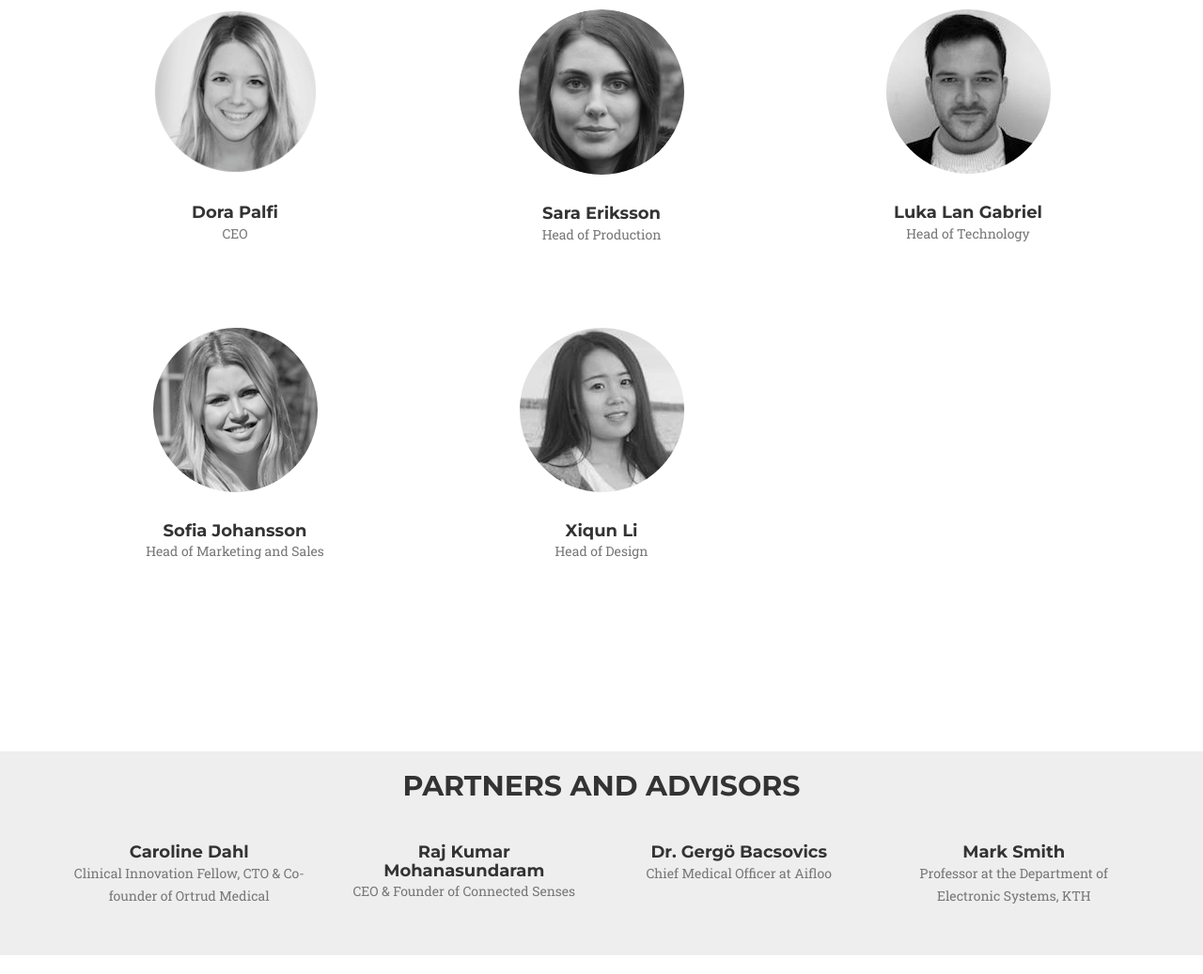
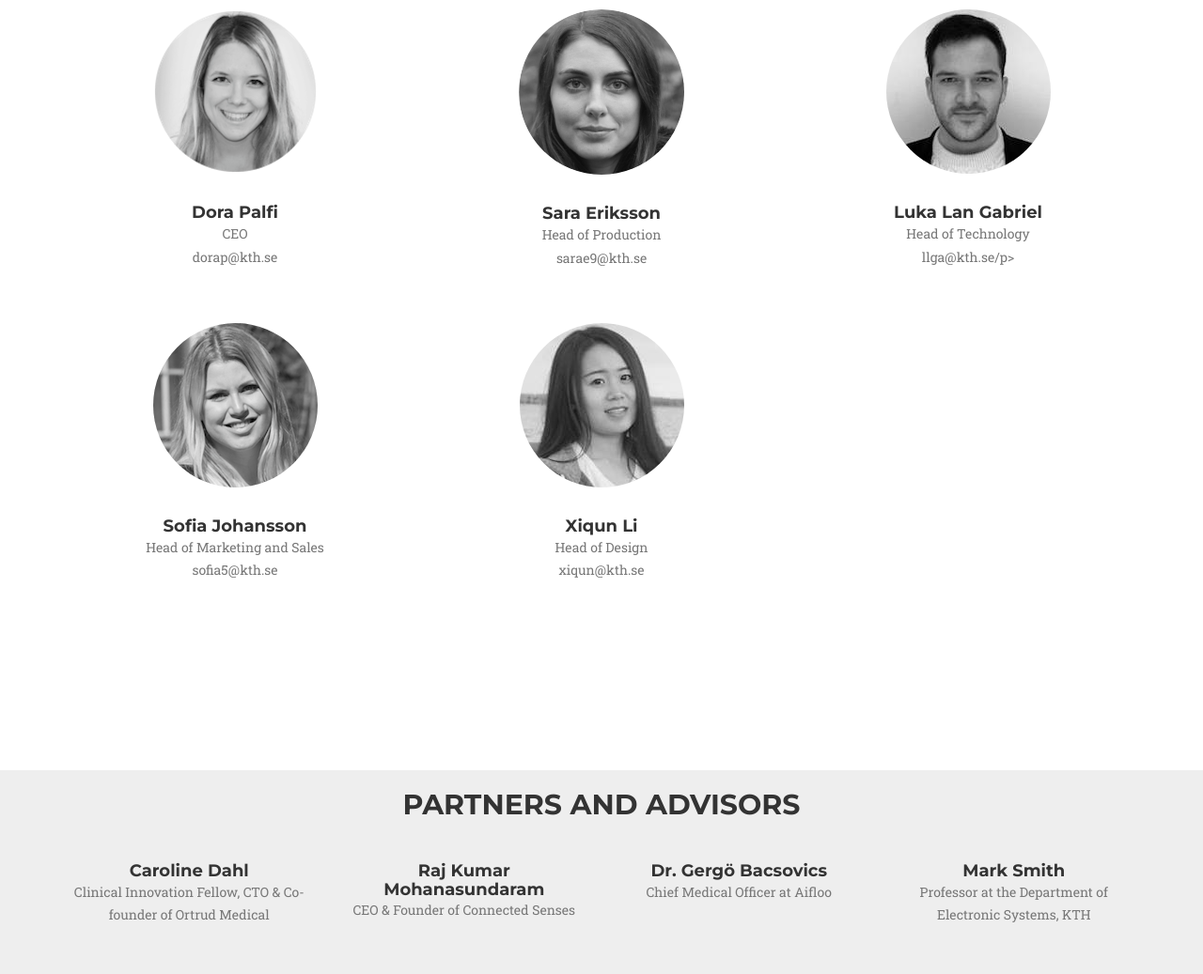
Before and after one commit to doripalfi/breasy, a website: page index.html in a window 1280 px wide. Shown: the part 4411-5448 px from the top of the page at 94% size. Drawn offline with nearby package versions, Linux system fonts and the light colour scheme; a web font is replaced by a local one.

Commit message:
inhaler missing

```diff
--- a/index.html
+++ b/index.html
@@ -358,14 +358,14 @@
                     <div class="team-member">
                         <img src="img/team/Dora.png" class="img-responsive img-circle" alt="">
                         <h4>Dora Palfi</h4>
-                        <p class="text-muted">CEO</p>
+                        <p class="text-muted">CEO<br>dorap@kth.se</p>
                     </div>
                 </div>
                 <div class="col-sm-4">
                     <div class="team-member">
                         <img src="img/team/Sara.png" class="img-responsive img-circle" alt="">
                         <h4>Sara Eriksson</h4>
-                        <p class="text-muted">Head of Production</p>
+                        <p class="text-muted">Head of Production<br>sarae9@kth.se</p>
                         <p class="text-muted"></p>
                     </div>
                 </div>
@@ -373,8 +373,7 @@
                     <div class="team-member">
                         <img src="img/luka.jpg" class="img-responsive img-circle" alt="">
                         <h4>Luka Lan Gabriel</h4>
-                        <p class="text-muted">Head of Technology</p>
-                        <br>
+                        <p class="text-muted">Head of Technology<br>llga@kth.se/p>
                     </div>
                 </div>
             </div>
@@ -383,7 +382,7 @@
                     <div class="team-member">
                         <img src="img/sofia.png" class="img-responsive img-circle" alt="">
                         <h4>Sofia Johansson</h4>
-                        <p class="text-muted">Head of Marketing and Sales</p>
+                        <p class="text-muted">Head of Marketing and Sales<br>sofia5@kth.se</p>
 <!--                        <ul class="list-inline social-buttons">
                             <li><a href="#"><i class="fa fa-twitter"></i></a>
                             </li>
@@ -396,9 +395,9 @@
                 </div>
                 <div class="col-sm-4">
                     <div class="team-member">
-                            <a data-toggle="modal" href="SaraModal"><img src="img/xiqun.jpg" class="img-responsive img-circle" alt=""></a>
+                            <img src="img/xiqun.jpg" class="img-responsive img-circle" alt="">
                             <h4>Xiqun Li</h4>
-                            <p class="text-muted">Head of Design</p>
+                            <p class="text-muted">Head of Design<br>xiqun@kth.se</p>
                         </div>
                     </div>
                 </div>
```
